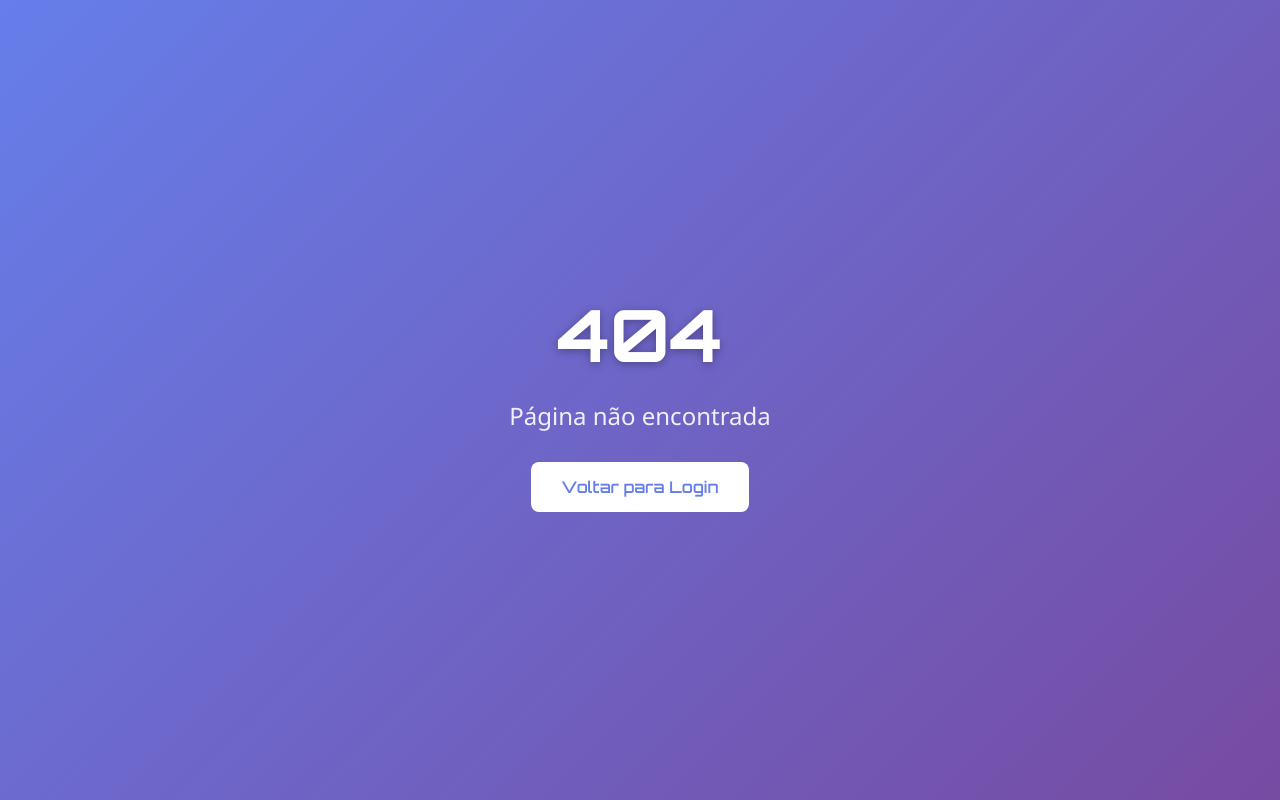
After one commit to davijvasconcellos-senai/ProjetoIntegrador, a Flask app: template templates/404.html in a window 1280 px wide. The commit adds this page. Run offline with Flask 3, Linux system fonts and the light colour scheme; the template is opened without the code that fills it, so the values that code supplies are empty.

Commit message:
Configurção do app.py entre as telas de login e cadastro. Adição de arquiivos para os protocolos 404 e 500.

```diff
--- /dev/null
+++ b/templates/404.html
@@ -0,0 +1,68 @@
+<!DOCTYPE html>
+<html lang="pt-BR">
+<head>
+    <meta charset="UTF-8">
+    <meta name="viewport" content="width=device-width, initial-scale=1.0">
+    <title>404 - Página Não Encontrada</title>
+    <link href="https://fonts.googleapis.com/css2?family=Orbitron:wght@400;500;600;700;800;900&display=swap" rel="stylesheet">
+    <style>
+        * {
+            margin: 0;
+            padding: 0;
+            box-sizing: border-box;
+        }
+
+        body {
+            background: linear-gradient(135deg, #667eea 0%, #764ba2 100%);
+            font-family: 'Segoe UI', Tahoma, Geneva, Verdana, sans-serif;
+            min-height: 100vh;
+            display: flex;
+            justify-content: center;
+            align-items: center;
+        }
+
+        .container {
+            text-align: center;
+            color: white;
+        }
+
+        h1 {
+            font-family: 'Orbitron', sans-serif;
+            font-size: 72px;
+            font-weight: 700;
+            margin-bottom: 20px;
+            text-shadow: 0 2px 10px rgba(0, 0, 0, 0.3);
+        }
+
+        p {
+            font-size: 24px;
+            margin-bottom: 30px;
+            opacity: 0.9;
+        }
+
+        a {
+            display: inline-block;
+            padding: 15px 30px;
+            background: white;
+            color: #667eea;
+            text-decoration: none;
+            border-radius: 8px;
+            font-weight: 600;
+            transition: all 0.3s ease;
+            font-family: 'Orbitron', sans-serif;
+        }
+
+        a:hover {
+            transform: translateY(-2px);
+            box-shadow: 0 6px 20px rgba(0, 0, 0, 0.3);
+        }
+    </style>
+</head>
+<body>
+    <div class="container">
+        <h1>404</h1>
+        <p>Página não encontrada</p>
+        <a href="{{ url_for('login') }}">Voltar para Login</a>
+    </div>
+</body>
+</html>
```
Also changed, not shown: templates/500.html (added, +68 -0 lines), templates/cadastro.html (+20 -10 lines), templates/index.html (+8 -6 lines), templates/login.html (+17 -7 lines), predictivepulse.db (added).
